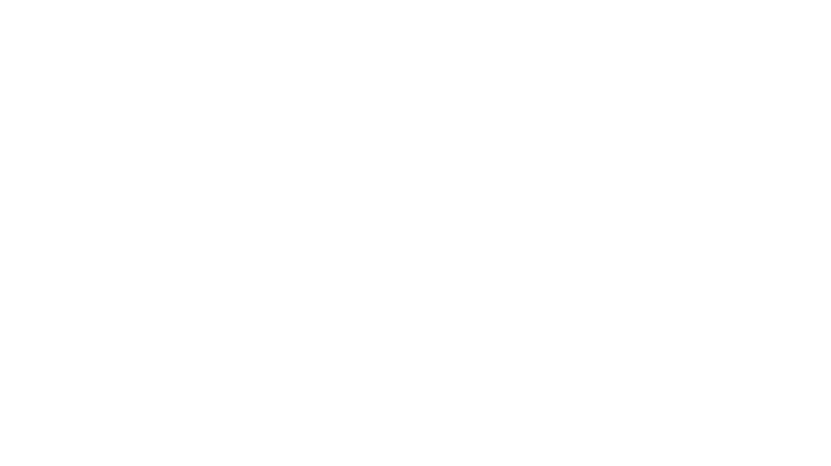
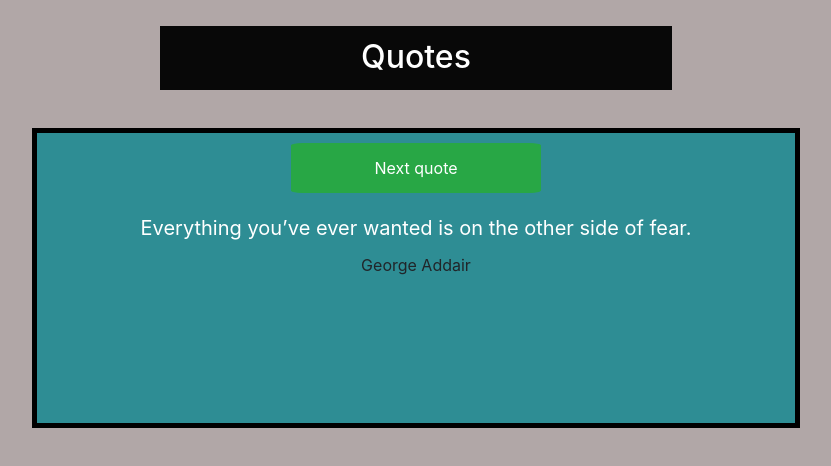
Before and after one commit to CodeYourFuture/JavaScript-Core-2-Coursework-Week3-Archived, a plain HTML site: page mandatory/2-quotegenerator/index.html in a window 1280 px wide. Shown: the whole page, without its empty margins (224-1055 px from the left). Drawn offline with nearby package versions, Linux system fonts and the light colour scheme.

Commit message:
quote generator done

```diff
--- a/mandatory/2-quotegenerator/index.html
+++ b/mandatory/2-quotegenerator/index.html
@@ -12,6 +12,11 @@
     <link rel="stylesheet" href="style.css" />
   </head>
   <body>
-    <!-- Write your HTML in here -->
+    <h2>Quotes</h2>
+    <div id="Box">
+      <button id="btn" class="btn btn-success">Next quote</button>
+      <p id="output">Press for Quote</p>
+      <p id="author">author</p>
+    </div>
   </body>
 </html>
--- a/mandatory/2-quotegenerator/quotes.js
+++ b/mandatory/2-quotegenerator/quotes.js
@@ -490,3 +490,14 @@ const quotes = [
     author: "Zig Ziglar",
   },
 ];
+
+
+document.addEventListener("DOMContentLoaded", function generateRandom () {
+  let btn = document.getElementById("btn");
+  let p = document.getElementById("output");
+  let pAuthor = document.getElementById("author");
+  let num = quotes[Math.floor(Math.random() * quotes.length)];
+  p.innerHTML = num.quote;
+  pAuthor.innerHTML = num.author;
+btn.addEventListener("click", generateRandom);
+});
--- a/mandatory/2-quotegenerator/style.css
+++ b/mandatory/2-quotegenerator/style.css
@@ -1 +1,37 @@
 /** Write your CSS in here **/
+body {
+    background-color: rgb(177, 167, 167);
+}
+
+
+#Box {
+    background-color: rgb(46, 141, 148);
+    border: 5px solid black;
+    height: 300px;
+    width: 60%;
+    margin: 0 auto;
+    text-align: center;
+}
+#btn {
+    margin: 10px auto;
+    height: 50px;
+    width: 250px;
+    border-radius: 5%;
+}
+
+#output {
+    margin: 10px auto;
+    font-size: 20px;
+    color: white;
+}
+
+h2 {
+    text-align: center;
+    margin: 2% 30% 3% 30%;
+    background-color: rgb(8, 8, 8);
+    color: white;
+    padding: 1%;
+}
+
+h3 {
+    color: white; }
```
